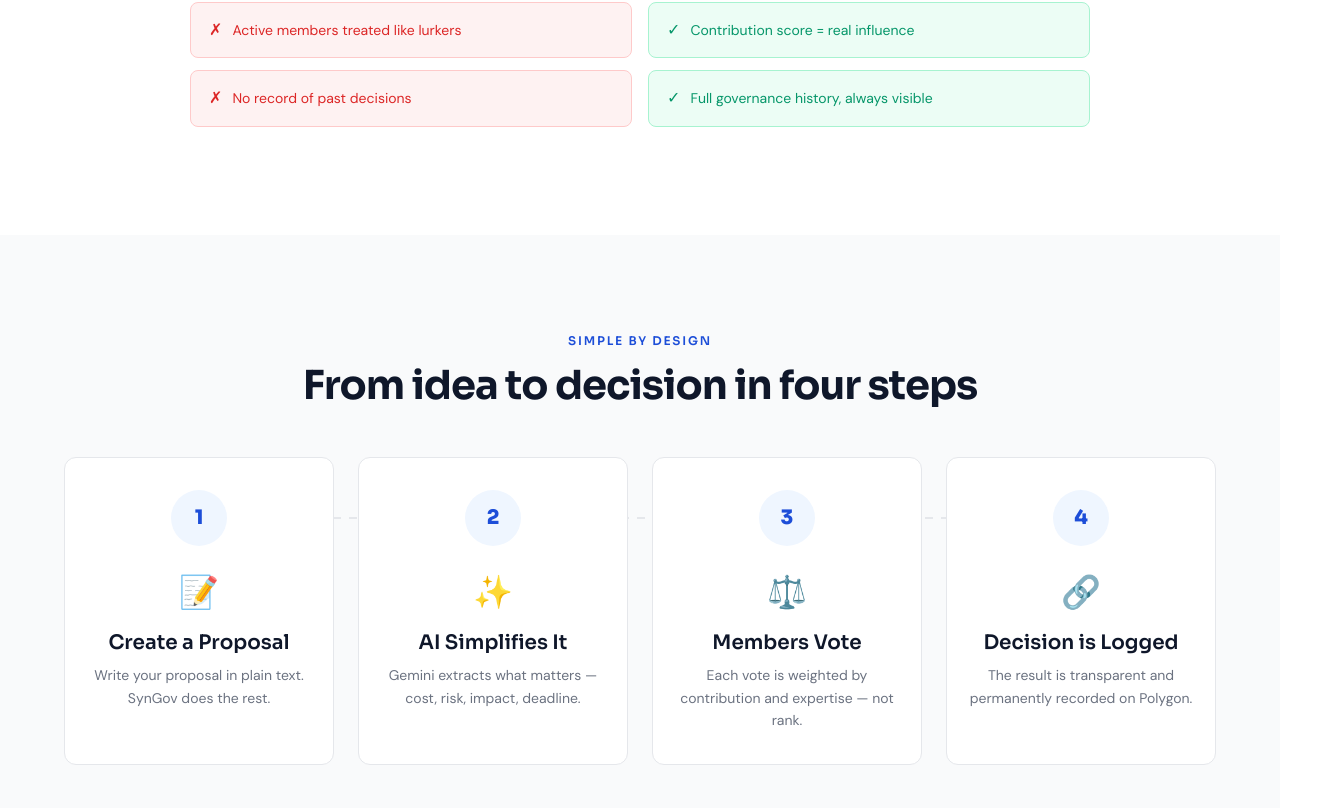
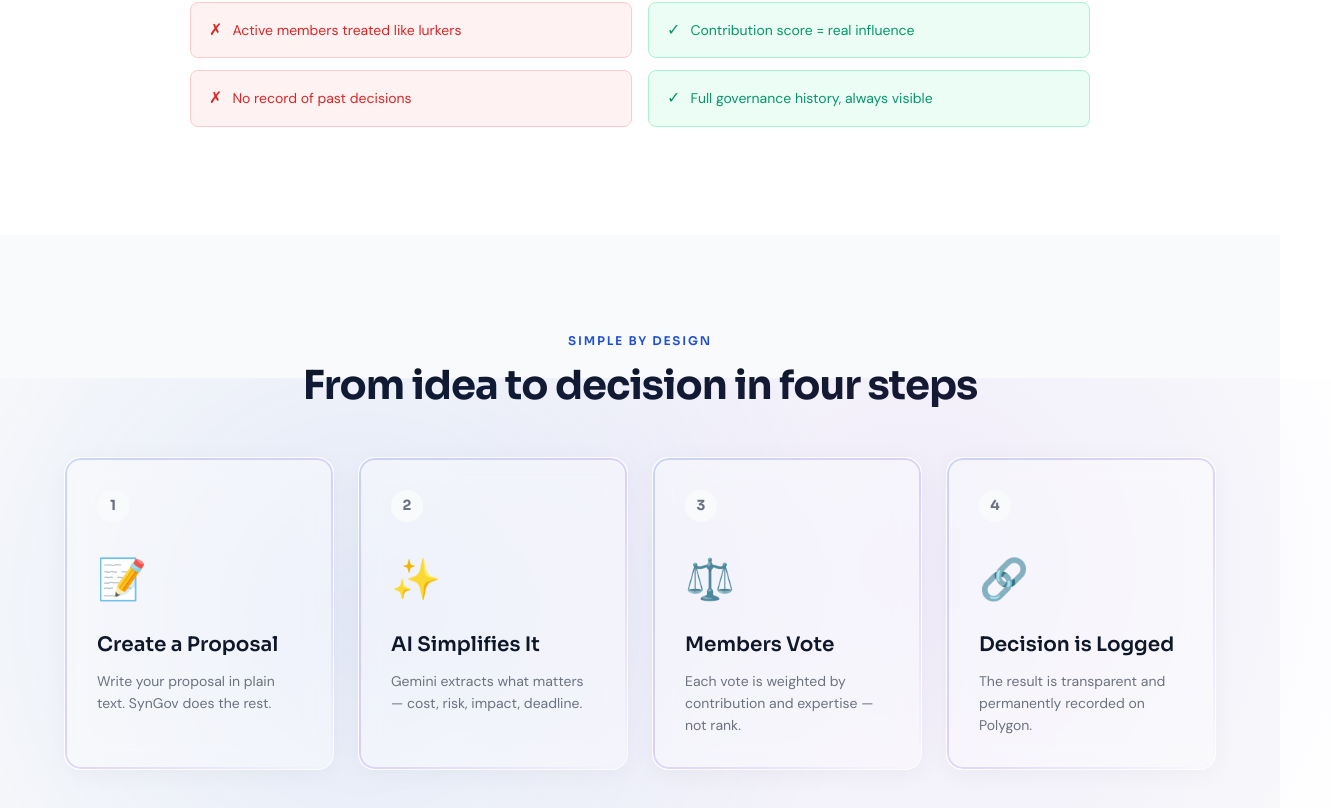
Before and after one commit to Dineshkumar2006471/Syn-Gov, a Next.js app in the folder web/: page / in a window 1280 px wide. Shown: the part 1989-2797 px from the top of the page, 1331 px wide, since content can reach past the window. Built offline with nearby package versions, Linux system fonts and the light colour scheme; no server answers.

Commit message:
Enhance Step Cards with glassmorphism and fix mobile navbar layout

```diff
--- a/web/src/app/globals.css
+++ b/web/src/app/globals.css
@@ -289,6 +289,81 @@ select {
   padding: 12px 20px;
   background: transparent;
   color: var(--accent);
+}
+
+.step-card {
+  position: relative;
+  background: rgba(255, 255, 255, 0.4);
+  backdrop-filter: blur(12px);
+  -webkit-backdrop-filter: blur(12px);
+  border: 1px solid rgba(255, 255, 255, 0.6);
+  border-radius: var(--radius-lg);
+  padding: 32px;
+  box-shadow: 0 4px 24px rgba(0, 0, 0, 0.04);
+  transition: all 400ms cubic-bezier(0.16, 1, 0.3, 1);
+  overflow: hidden;
+  z-index: 1;
+}
+
+.step-card::before {
+  content: '';
+  position: absolute;
+  top: 0; left: 0; right: 0; bottom: 0;
+  border-radius: var(--radius-lg);
+  padding: 2px; /* Border width */
+  background: linear-gradient(135deg, rgba(29, 78, 216, 0.4), rgba(124, 58, 237, 0.4), transparent);
+  -webkit-mask: linear-gradient(#fff 0 0) content-box, linear-gradient(#fff 0 0);
+  -webkit-mask-composite: xor;
+  mask-composite: exclude;
+  z-index: -1;
+  opacity: 0.5;
+  transition: opacity 400ms ease;
+}
+
+.step-card:hover {
+  transform: translateY(-4px);
+  background: rgba(255, 255, 255, 0.6);
+  box-shadow: 0 12px 32px rgba(29, 78, 216, 0.12);
+}
+
+.step-card:hover::before {
+  opacity: 1;
+  background: linear-gradient(135deg, var(--accent), #7C3AED, transparent);
+}
+
+.step-number {
+  width: 32px;
+  height: 32px;
+  border-radius: 50%;
+  background: var(--surface);
+  color: var(--text-muted);
+  display: flex;
+  align-items: center;
+  justify-content: center;
+  font-family: var(--font-display);
+  font-weight: 700;
+  font-size: 0.875rem;
+  margin-bottom: 24px;
+  transition: all 400ms ease;
+}
+
+.step-card:hover .step-number {
+  background: var(--accent);
+  color: #fff;
+  transform: scale(1.1);
+}
+
+.step-icon {
+  font-size: 2.5rem;
+  margin-bottom: 20px;
+}
+
+.step-card .text-h4 {
+  margin-bottom: 12px;
+}
+
+.step-card .text-body-sm {
+  color: var(--text-muted);
 }
 
 .btn-ghost:hover {
@@ -1095,64 +1170,18 @@ select {
 .steps-grid::before {
   content: '';
   position: absolute;
-  top: 60px;
-  left: 15%;
-  right: 15%;
-  height: 2px;
-  background: repeating-linear-gradient(90deg, var(--border) 0px, var(--border) 8px, transparent 8px, transparent 16px);
+  top: 50%;
+  left: 50%;
+  transform: translate(-50%, -50%);
+  width: 120%;
+  height: 150%;
+  background: radial-gradient(circle at 30% 50%, rgba(29, 78, 216, 0.1) 0%, transparent 50%),
+              radial-gradient(circle at 70% 40%, rgba(124, 58, 237, 0.08) 0%, transparent 50%);
   z-index: 0;
-}
-
-.step-card {
-  position: relative;
-  z-index: 1;
-  text-align: center;
-  padding: 32px 20px;
-  background: #fff;
-  border: 1px solid var(--border);
-  border-radius: var(--radius-card);
-  transition: all 300ms ease;
-}
-
-.step-card:hover {
-  box-shadow: var(--shadow-card-hover);
-  transform: translateY(-4px);
-  border-color: var(--accent-muted);
-}
-
-.step-number {
-  width: 56px;
-  height: 56px;
-  border-radius: 50%;
-  background: var(--accent-light);
-  color: var(--accent);
-  font-family: var(--font-display);
-  font-weight: 800;
-  font-size: 1.25rem;
-  display: flex;
-  align-items: center;
-  justify-content: center;
-  margin: 0 auto 20px;
-  transition: all 300ms ease;
-}
-
-.step-card:hover .step-number {
-  background: var(--accent);
-  color: #fff;
-}
-
-.step-icon {
-  font-size: 2rem;
-  margin-bottom: 12px;
-}
-
-.step-card .text-h4 {
-  margin-bottom: 8px;
-}
-
-.step-card .text-body-sm {
-  color: var(--text-muted);
-}
+  pointer-events: none;
+}
+
+
 
 /* Features grid */
 .features-grid {
@@ -2741,4 +2770,37 @@ select {
   .bottom-nav {
     display: flex;
   }
-}
+
+  .hide-mobile {
+    display: none !important;
+  }
+
+  .nav-toggle {
+    display: flex !important;
+  }
+
+  .navbar-links {
+    position: absolute;
+    top: var(--nav-height);
+    left: 0;
+    right: 0;
+    background: rgba(255, 255, 255, 0.98);
+    backdrop-filter: blur(16px);
+    -webkit-backdrop-filter: blur(16px);
+    flex-direction: column;
+    padding: 24px;
+    gap: 16px;
+    border-bottom: 1px solid var(--border);
+    box-shadow: 0 8px 24px rgba(0,0,0,0.08);
+    transform: translateY(-10px);
+    opacity: 0;
+    pointer-events: none;
+    transition: all 300ms ease;
+  }
+
+  .navbar-links.mobile-open {
+    transform: translateY(0);
+    opacity: 1;
+    pointer-events: auto;
+  }
+}
--- a/web/src/components/Navbar.tsx
+++ b/web/src/components/Navbar.tsx
@@ -35,21 +35,25 @@ export default function Navbar({ user }: { user?: { name: string, email: string
   return (
     <nav className="navbar" style={{ boxShadow: scrolled ? '0 1px 8px rgba(0,0,0,0.06)' : 'none' }}>
       <div className="navbar-inner">
-        <Link href="/" className="navbar-logo" style={{ display: 'flex', alignItems: 'center' }}>
-          <img src="/images/syn-gov-logo.png" alt="SynGov Logo" style={{ height: '128px', width: 'auto' }} />
+        <Link href="/" className="navbar-logo">
+          <img src="/images/syn-gov-logo.png" alt="SynGov Logo" className="navbar-logo-img" style={{ height: '32px', width: 'auto' }} />
         </Link>
 
+        {/* Desktop Links */}
         <div className={`navbar-links ${mobileOpen ? 'mobile-open' : ''}`}>
-          <Link href="/#features" className={`navbar-link ${pathname === '/#features' ? 'active' : ''}`}>Features</Link>
-          <Link href="/#how-it-works" className={`navbar-link ${pathname === '/#how-it-works' ? 'active' : ''}`}>How It Works</Link>
-          <Link href="/#stats" className={`navbar-link ${pathname === '/#stats' ? 'active' : ''}`}>Impact</Link>
-          <Link href="/dashboard" className={`navbar-link ${pathname.includes('/dashboard') ? 'active' : ''}`}>Dashboard</Link>
+          <Link href="/#features" className={`navbar-link ${pathname === '/#features' ? 'active' : ''}`} onClick={() => setMobileOpen(false)}>Features</Link>
+          <Link href="/#how-it-works" className={`navbar-link ${pathname === '/#how-it-works' ? 'active' : ''}`} onClick={() => setMobileOpen(false)}>How It Works</Link>
+          <Link href="/#stats" className={`navbar-link ${pathname === '/#stats' ? 'active' : ''}`} onClick={() => setMobileOpen(false)}>Impact</Link>
+          <Link href="/dashboard" className={`navbar-link ${pathname.includes('/dashboard') ? 'active' : ''}`} onClick={() => setMobileOpen(false)}>Dashboard</Link>
+
+          {/* Mobile Only: Show Login inside menu if not logged in (optional, but user wants it top right) */}
         </div>
 
-        <div className="navbar-actions">
+        <div className="navbar-right-actions" style={{ display: 'flex', alignItems: 'center', gap: '12px' }}>
+          <div className="navbar-actions" style={{ display: 'flex' }}>
             {isLoadingUser ? null : localUser ? (
               <div style={{ display: 'flex', alignItems: 'center', gap: '16px' }}>
-              <span style={{ fontSize: '0.875rem', fontWeight: 500 }}>{localUser.name}</span>
+                <span className="hide-mobile" style={{ fontSize: '0.875rem', fontWeight: 500 }}>{localUser.name}</span>
                 <button onClick={async () => {
                   const { logout } = await import('@/app/auth-actions')
                   await logout()
@@ -57,10 +61,10 @@ export default function Navbar({ user }: { user?: { name: string, email: string
                 }} className="btn btn-ghost btn-sm">Log Out</button>
               </div>
             ) : (
-            <>
+              <div style={{ display: 'flex', gap: '8px' }}>
                 <Link href="/login" className="btn btn-ghost btn-sm">Log In</Link>
-              <Link href="/login" className="btn btn-primary btn-sm">Get Started</Link>
-            </>
+                <Link href="/login" className="btn btn-primary btn-sm hide-mobile">Get Started</Link>
+              </div>
             )}
           </div>
 
@@ -70,6 +74,7 @@ export default function Navbar({ user }: { user?: { name: string, email: string
             <span></span>
           </div>
         </div>
+      </div>
     </nav>
   )
 }
```
Lines whose indentation alone changed are shown as unchanged.
